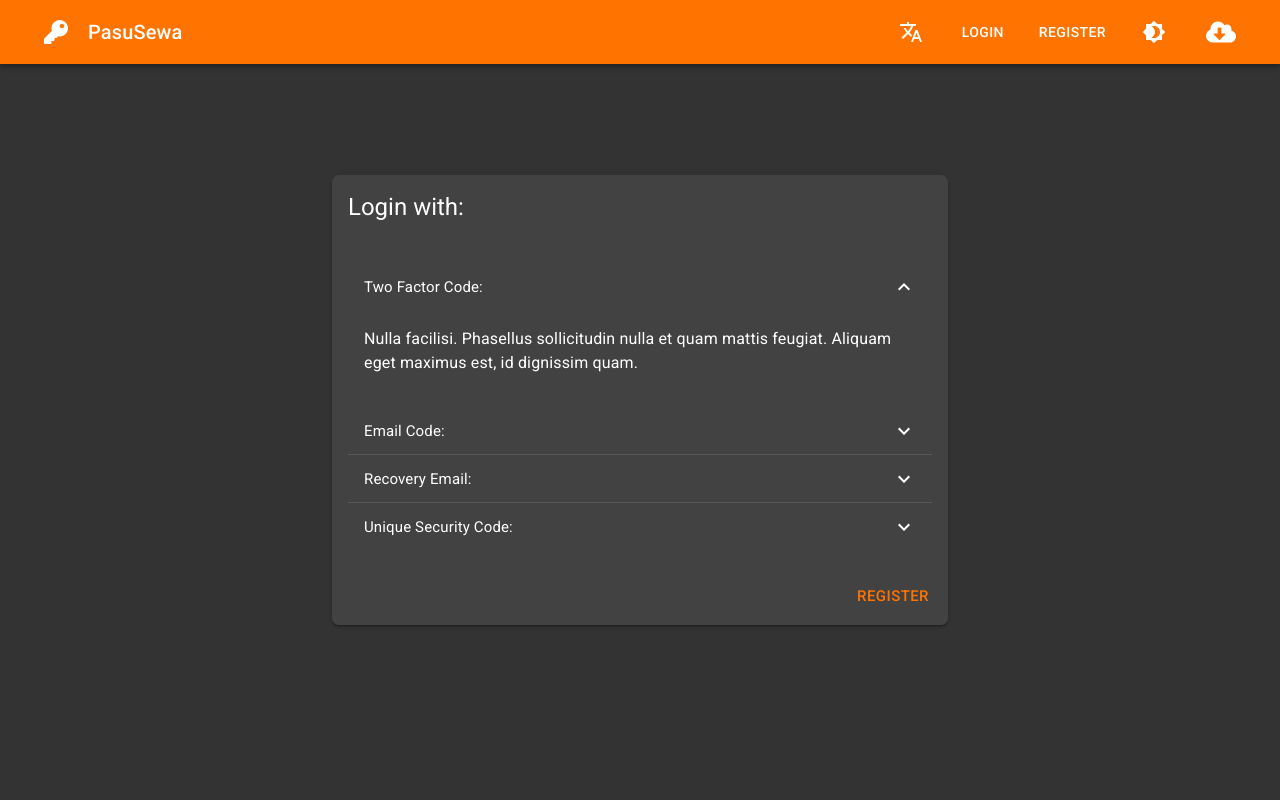
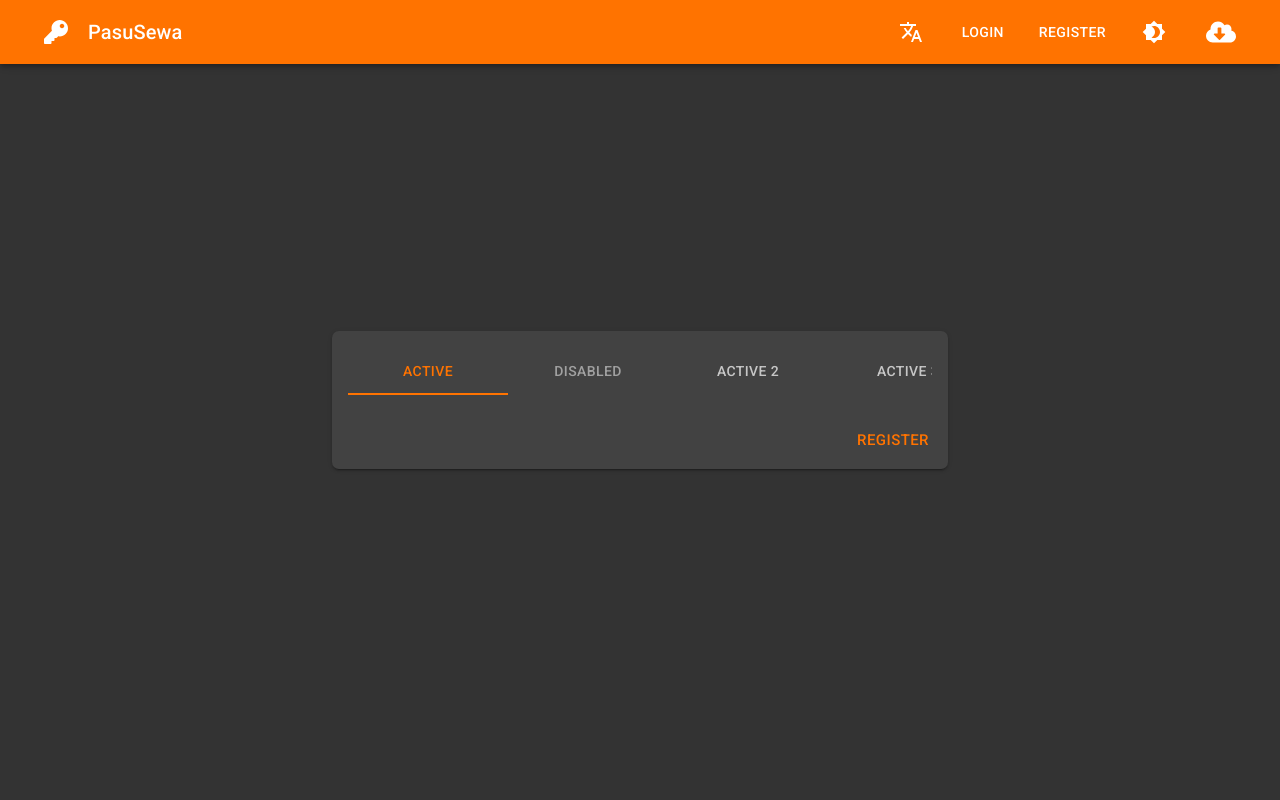
Before and after one commit to TheMrCorvy/Desktop-Frontend, a React (Create React App) app: page /login in a window 1280 px wide. Shown: the top 800 px of the page. Built offline with nearby package versions, Linux system fonts and the light colour scheme.

Commit message:
remaking the ui on login page

```diff
--- a/src/pages/Login/index.tsx
+++ b/src/pages/Login/index.tsx
@@ -13,6 +13,9 @@ import {
 	CardHeader,
 	CardActions,
 	Button,
+	Paper,
+	Tab,
+	Tabs,
 } from "@material-ui/core"
 
 import ExpandMoreIcon from "@material-ui/icons/ExpandMore"
@@ -62,18 +65,29 @@ const useStyles = makeStyles((theme: Theme) =>
 			display: "flex",
 			justifyContent: "flex-end",
 		},
+		link: {
+			textDecoration: "none",
+		},
 	})
 )
 
 const Login: FC = () => {
 	const { lng } = useSelector((state: RootState) => state.lng)
 
+	const { theme } = useSelector((state: RootState) => state.theme)
+
 	const classes = useStyles()
 
-	const [expanded, setExpanded] = useState<string | false>("panel1")
+	// const [expanded, setExpanded] = useState<string | false>("panel1")
 
-	const handleChange = (panel: string) => (event: ChangeEvent<{}>, isExpanded: boolean) => {
-		setExpanded(isExpanded ? panel : false)
+	// const handleChange = (panel: string) => (event: ChangeEvent<{}>, isExpanded: boolean) => {
+	// 	setExpanded(isExpanded ? panel : false)
+	// }
+
+	const [value, setValue] = useState(0)
+
+	const handleChange = (event: ChangeEvent<{}>, newValue: number) => {
+		setValue(newValue)
 	}
 
 	return (
@@ -81,9 +95,9 @@ const Login: FC = () => {
 			<Grid container justify="space-around" className={classes.centerAll} spacing={0}>
 				<Grid item xs={12} md={6}>
 					<Card className={classes.card} elevation={2}>
-						<CardHeader title={translate("login_title", lng)} />
+						{/* <CardHeader title={translate("login_title", lng)} /> */}
 						<CardContent>
-							<Accordion
+							{/* <Accordion
 								expanded={expanded === "panel1"}
 								onChange={handleChange("panel1")}
 								elevation={0}
@@ -169,10 +183,26 @@ const Login: FC = () => {
 										est augue.
 									</Typography>
 								</AccordionDetails>
-							</Accordion>
+							</Accordion> */}
+							{/* <Paper square> */}
+							<Tabs
+								value={value}
+								indicatorColor={theme === "dark" ? "primary" : "secondary"}
+								textColor={theme === "dark" ? "primary" : "secondary"}
+								onChange={handleChange}
+								aria-label="disabled tabs example"
+								variant="scrollable"
+								scrollButtons="off"
+							>
+								<Tab label="Active" />
+								<Tab label="Disabled" disabled />
+								<Tab label="Active 2" />
+								<Tab label="Active 3" />
+							</Tabs>
+							{/* </Paper> */}
 						</CardContent>
 						<CardActions className={classes.cardActions}>
-							<Link to="/register">
+							<Link to="/register" className={classes.link}>
 								<Button size="large" color="primary">
 									{translate("navbar_register_btn", lng)}
 								</Button>
```
